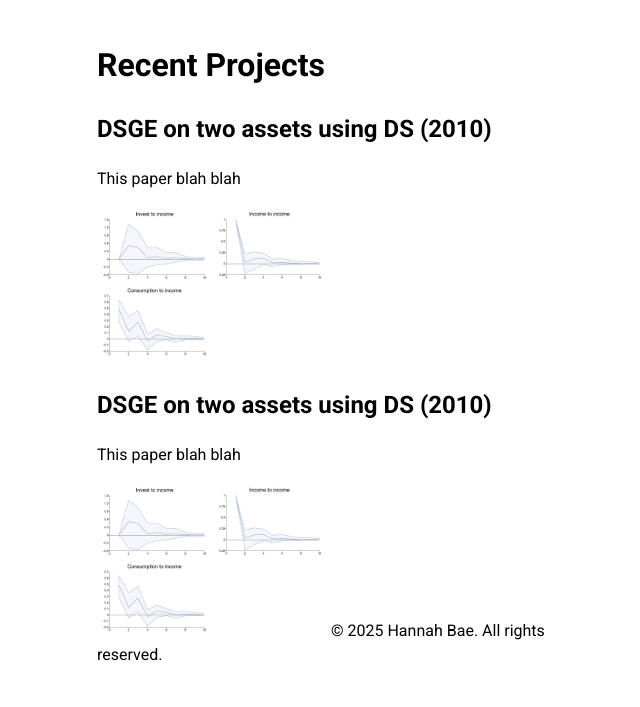
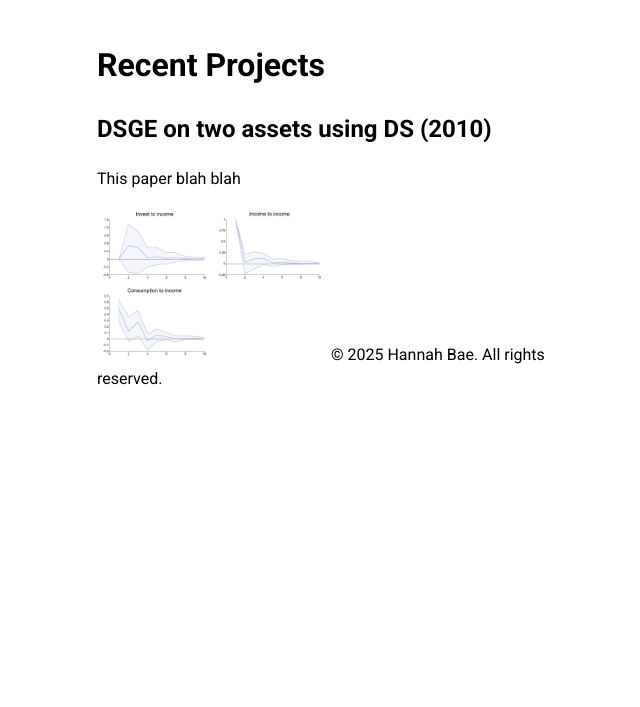
Before and after one commit to hannahbae895/hannahbae895.github.io, a Jekyll site: the page built from index.html, in a window 1280 px wide. Shown: the part 369-1076 px from the top of the page, without its empty margins (318-958 px from the left). Built offline with Jekyll 4.4.1, drawn with Linux system fonts in a browser that asks for light colours; some web fonts are replaced; after the commit the page ends 900 px from its top, so only the background shows below that.

Commit message:
Update index.html

```diff
--- a/index.html
+++ b/index.html
@@ -57,18 +57,12 @@ title: Hannah Bae
         This paper blah blah
       </p>
      <img src="{{ '/assets/images/irf.jpeg' | /assets/images/irf.jpeg }}" alt="Me" style="width: 600px; />
-    </div>
 
-
-
-    <div class="text">
       <h2>DSGE on two assets using DS (2010)</h2>
       <p>
         This paper blah blah
       </p>
      <img src="{{ '/assets/images/irf.jpeg' | /assets/images/irf.jpeg }}" alt="Me" style="width: 600px;/>
-    </div>
-
   </div>
 
 
```
